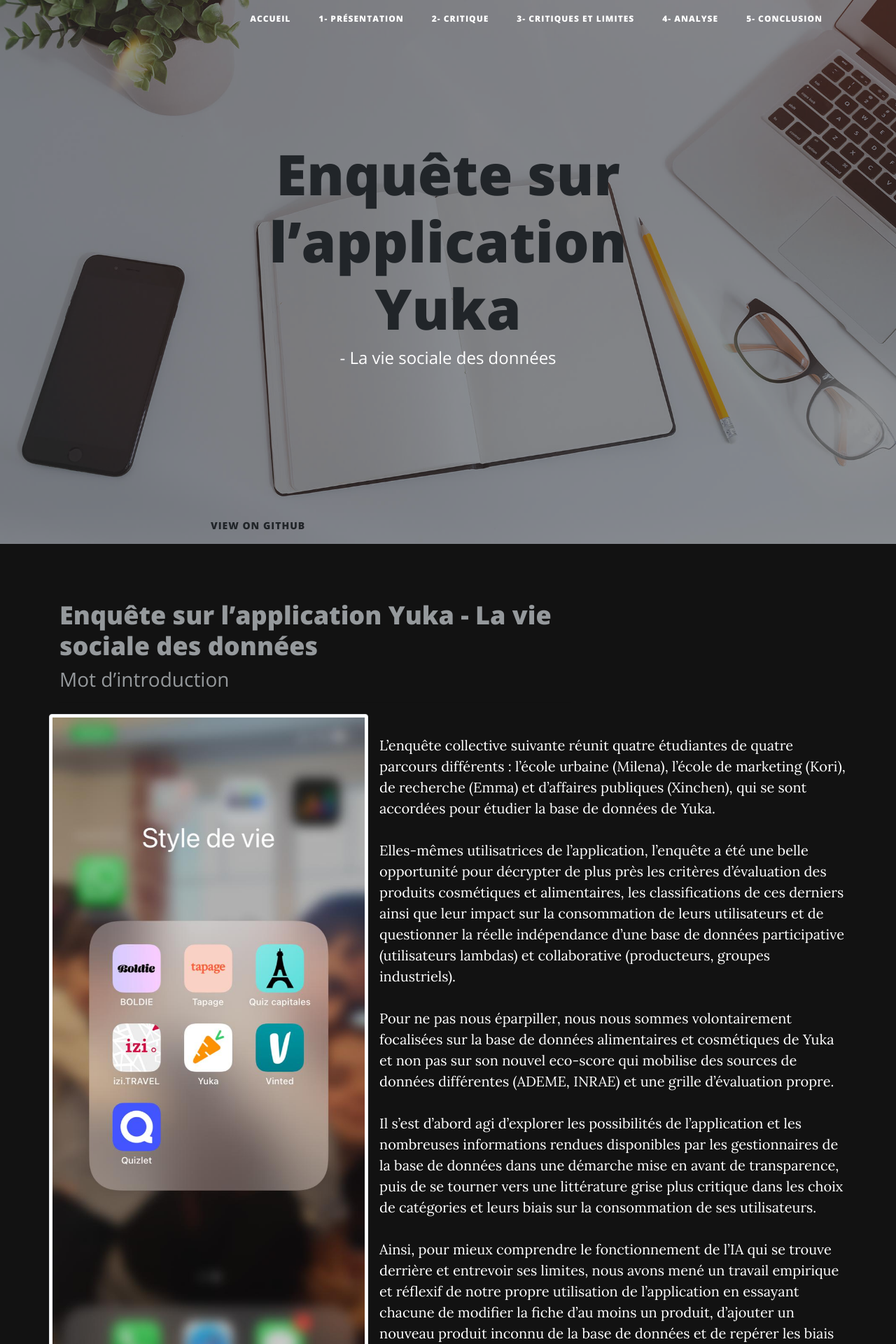
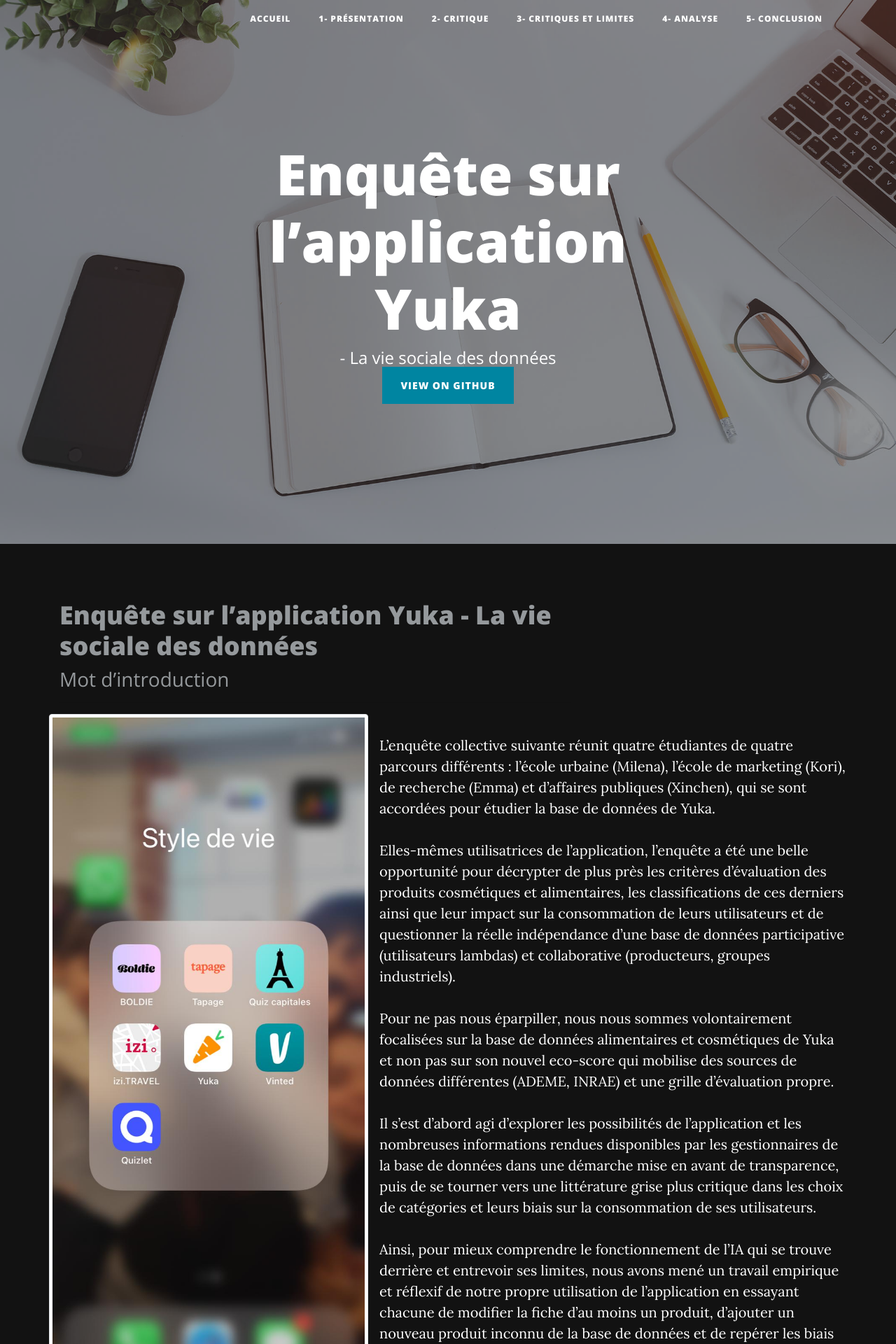
Before and after one commit to koneeko/Rendu-Yuka, a Jekyll site: the page built from index.html, in a window 1280 px wide. Shown: the top 1920 px of the page at 70% size. Built offline with Jekyll 4.4.1, drawn with Linux system fonts in a browser that asks for light colours.

Commit message:
Update index.html

```diff
--- a/index.html
+++ b/index.html
@@ -22,9 +22,10 @@
             <div class="row">
                 <div class="col-md-10 col-lg-8 mx-auto">
                     <div class="site-heading">
-                        <h1><a href="index.html"><strong>Enquête sur l’application Yuka </strong></a><br></h1><span class="subheading">- La vie sociale des données</span>
+                        <h1><strong>Enquête sur l’application Yuka </strong><br></h1><span class="subheading">- La vie sociale des données</span>
+                        <a href="https://github.com/koneeko/Rendu-Yuka" class="btn btn-primary">View on Github</a>
                     </div>
-                    <a href="#" class="btn">View on Github</a>
+
                 </div>
             </div>
         </div>
```
